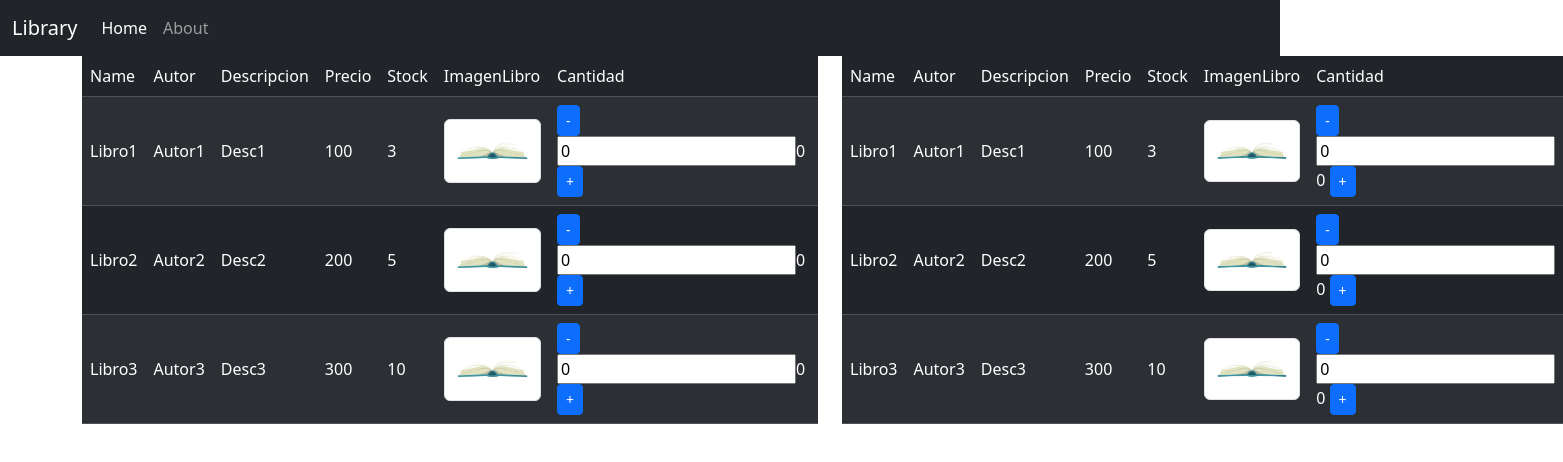
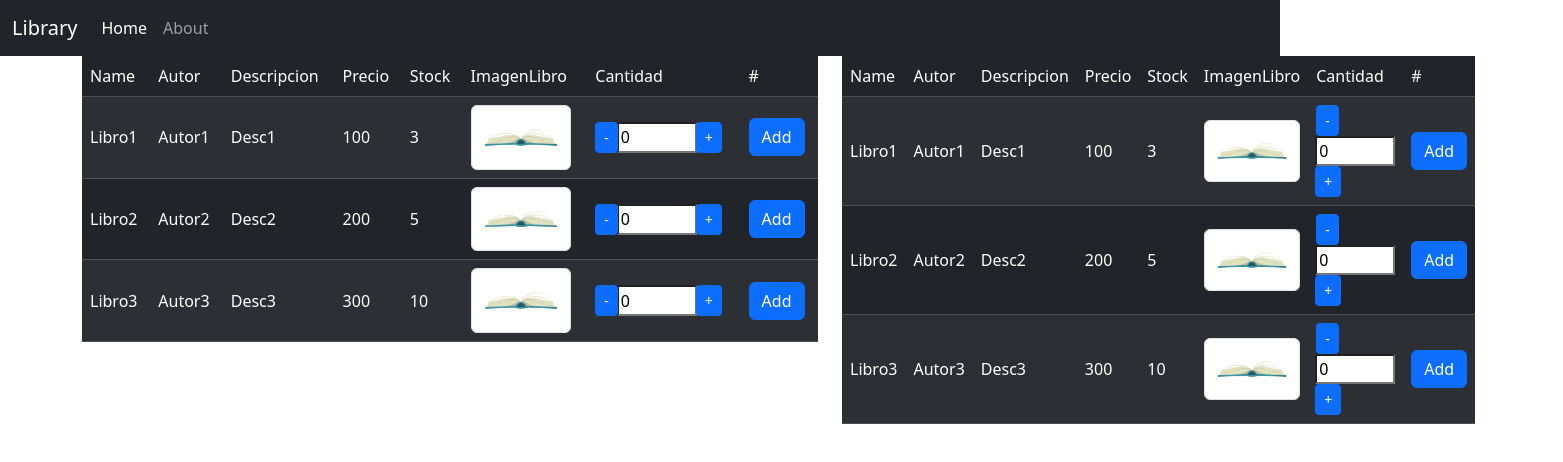
Before and after one commit to ElPrafe/libraryAngular, an Angular app: page /books in a window 1280 px wide. Shown: the top 462 px of the page, 1563 px wide, since content can reach past the window. Built offline with nearby package versions, Linux system fonts and the light colour scheme.

Commit message:
añadido cart service

```diff
--- a/src/app/app.module.ts
+++ b/src/app/app.module.ts
@@ -8,6 +8,7 @@ import { FormsModule } from '@angular/forms';
 import { LibraryBooksComponent } from './library-books/library-books.component';
 import { LibraryAboutComponent } from './library-about/library-about.component';
 import { CartComponent } from './cart/cart.component';
+import { InputIntegerComponent } from './input-integer/input-integer.component';
 
 @NgModule({
   declarations: [
@@ -15,7 +16,8 @@ import { CartComponent } from './cart/cart.component';
     BookListComponent,
     LibraryBooksComponent,
     LibraryAboutComponent,
-    CartComponent
+    CartComponent,
+    InputIntegerComponent
   ],
   imports: [
     BrowserModule,
--- /dev/null
+++ b/src/app/book-cart.service.ts
@@ -0,0 +1,20 @@
+import { Injectable } from '@angular/core';
+import { Book } from './book-list/Book';
+
+@Injectable({
+  providedIn: 'root'
+})
+export class BookCartService {
+  cartList: Book[] = [];
+  constructor() { }
+  addToCart(book : Book){
+    let item: Book | undefined = this.cartList.find((v1)=> v1.name == book.name);
+    if (item){
+      item.quantity+= book.quantity;
+    }else{
+      this.cartList.push(book);
+    }
+    console.log(this.cartList);
+
+  }
+}
--- a/src/app/book-list/book-list.component.html
+++ b/src/app/book-list/book-list.component.html
@@ -8,6 +8,7 @@
         <td>Stock</td>
         <td>ImagenLibro</td>
         <td>Cantidad</td>
+        <td>#</td>
       </tr>
     </thead>
     <tbody>
@@ -27,10 +28,14 @@
                 <img width="100" class="img-thumbnail img-fluid" [src]="book.img" [alt]="book.name">
               </td>
               <td>
-                <button class="btn btn-primary btn-sm" (click)="downQuantity(book)">-</button>
-                <input type="number" inputmode="numeric" pattern="[0-9]*" class="no-spinners" [(ngModel)]="book.quantity" (keyup)="onChangeQuantity($event, book)">{{book.quantity}}
-                <button class="btn btn-primary btn-sm" (click)="upQuantity(book)">+</button>
+                @if (book.stock >0) {
+                  <app-input-integer [(quantity)]="book.quantity" [max]="book.stock" (maxReached)="maxReached($event)"></app-input-integer>
+                } @else {
+                  <p>SIN STOCK</p>
+                }
+
               </td>
+              <td><button class="btn btn-primary" (click)="addToCart(book)">Add</button></td>
             </tr>
           } @empty {
             <tr>
--- a/src/app/book-list/book-list.component.ts
+++ b/src/app/book-list/book-list.component.ts
@@ -1,6 +1,7 @@
 import { Component } from '@angular/core';
 import { Book } from './Book';
 import { EventType } from '@angular/router';
+import { BookCartService } from '../book-cart.service';
 
 
 
@@ -9,7 +10,11 @@ import { EventType } from '@angular/router';
   templateUrl: './book-list.component.html',
   styleUrl: './book-list.component.scss'
 })
+
 export class BookListComponent{
+  constructor(private cart : BookCartService){
+
+  }
   books:Book[] = [
     {
     name : "Libro1",
@@ -40,26 +45,15 @@ export class BookListComponent{
     quantity:0,
   }
 ]
-upQuantity(book:Book){
-  if (book.stock>book.quantity){
-  book.quantity++;
+maxReached(event:String){
+  alert(event);
+}
+addToCart(book:Book){
+  if (book.quantity>0){
+    this.cart.addToCart(book);
+    book.stock-=book.quantity;
+    book.quantity=0;
+  }
+
 }
 }
-downQuantity(book:Book){
-  if (book.quantity>0){
-    book.quantity--
-  }
-}
-onChangeQuantity(event:KeyboardEvent, book:Book){
-  let inputElement = event.target as HTMLInputElement;
-  if(event.key>='0'&& event.key<='9'){
-    console.log(event.key);
-    if (+inputElement.value>book.stock){
-      inputElement.value = book.stock.toString();
-      book.quantity = book.stock;
-    }
-  }else{
-    inputElement.value = inputElement.value.slice(0, -1);
-  }
-}
-}
--- a/src/app/cart/cart.component.ts
+++ b/src/app/cart/cart.component.ts
@@ -1,4 +1,5 @@
 import { Component } from '@angular/core';
+import { BookCartService } from '../book-cart.service';
 
 @Component({
   selector: 'app-cart',
@@ -6,5 +7,7 @@ import { Component } from '@angular/core';
   styleUrl: './cart.component.scss'
 })
 export class CartComponent {
+  constructor(private cart : BookCartService){
 
+  }
 }
--- /dev/null
+++ b/src/app/input-integer/input-integer.component.html
@@ -0,0 +1,9 @@
+<div class="input-group">
+<div class="input-group-prepend">
+    <button class="btn btn-primary btn-sm" (click)="downQuantity()">-</button>
+</div>
+<input type="number" inputmode="numeric" pattern="[0-9]*" class="no-spinners" [(ngModel)]="quantity" (keyup)="onChangeQuantity($event)">
+<div class="input-group-prepend">
+    <button class="btn btn-primary btn-sm" (click)="upQuantity()">+</button>
+</div>
+</div>
--- /dev/null
+++ b/src/app/input-integer/input-integer.component.scss
@@ -0,0 +1,3 @@
+input{
+    max-width: 80px;
+}
--- /dev/null
+++ b/src/app/input-integer/input-integer.component.ts
@@ -0,0 +1,47 @@
+import { Component, EventEmitter, Input, Output } from '@angular/core';
+import { Book } from '../book-list/Book';
+
+@Component({
+  selector: 'app-input-integer',
+  templateUrl: './input-integer.component.html',
+  styleUrl: './input-integer.component.scss'
+})
+
+
+
+
+export class InputIntegerComponent {
+  @Input() quantity : number=0;
+  @Input() max : number =100;
+  @Output()
+  quantityChange: EventEmitter<number>=new EventEmitter<number>;
+  @Output()
+  maxReached: EventEmitter<String>=new EventEmitter<String>;
+  upQuantity(){
+    if (this.max>this.quantity){
+      this.quantity++;
+      this.quantityChange.emit(this.quantity);
+    }else{
+      this.maxReached.emit("Se alcanzo el maximo");
+  }
+  }
+  downQuantity(){
+    if (this.quantity>0){
+      this.quantity--;
+      this.quantityChange.emit(this.quantity);
+    }
+  }
+  onChangeQuantity(event:KeyboardEvent){
+    let inputElement = event.target as HTMLInputElement;
+    if(event.key>='0'&& event.key<='9'){
+      console.log(event.key);
+      if (+inputElement.value>this.max){
+        inputElement.value = this.max.toString();
+        this.quantity = this.max;
+      }
+      this.quantityChange.emit(this.quantity);
+    }else{
+      inputElement.value = inputElement.value.slice(0, -1);
+    }
+  }
+}
```
Also changed, not shown: 2 other files (tests, documents, lock files or other folders).
